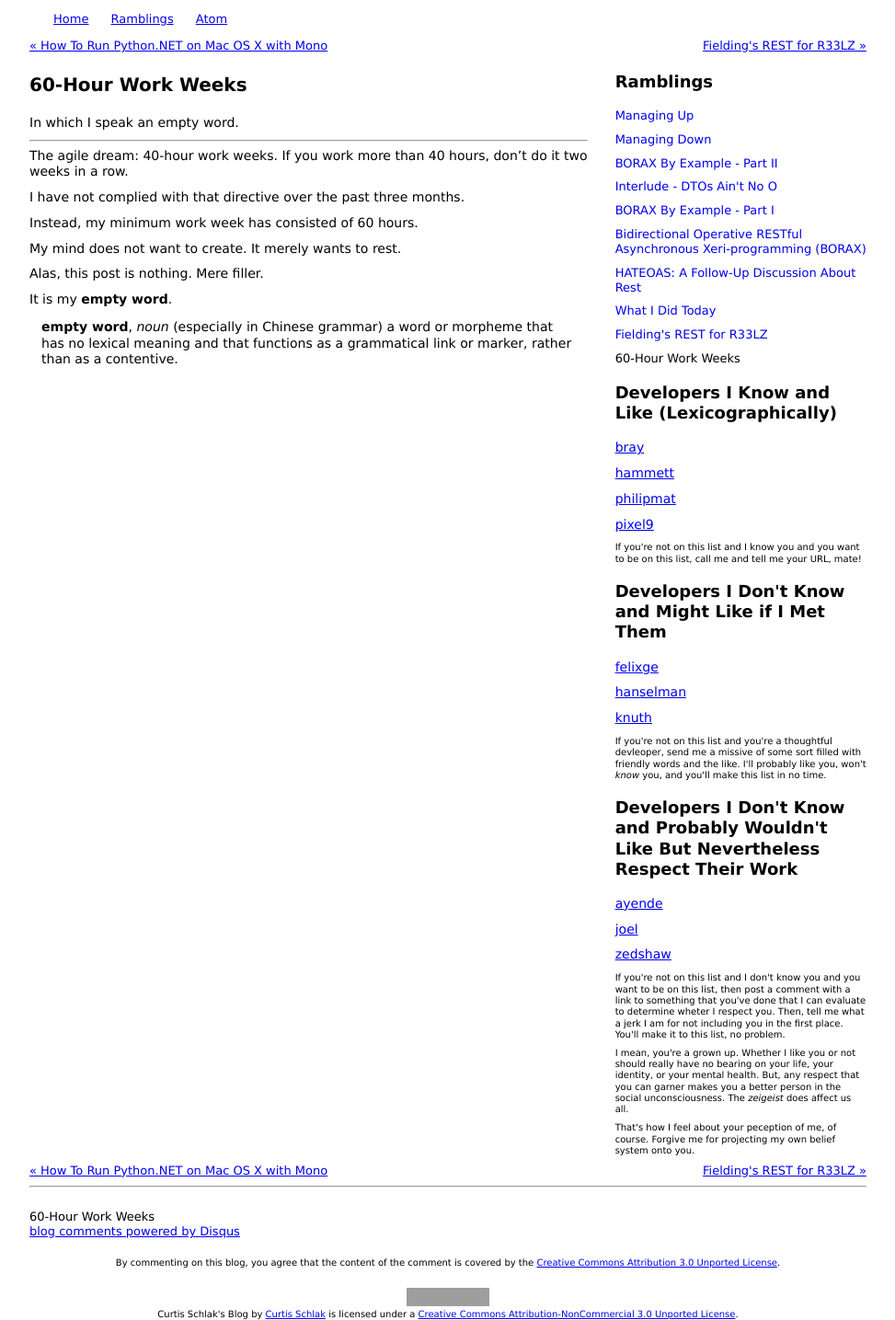
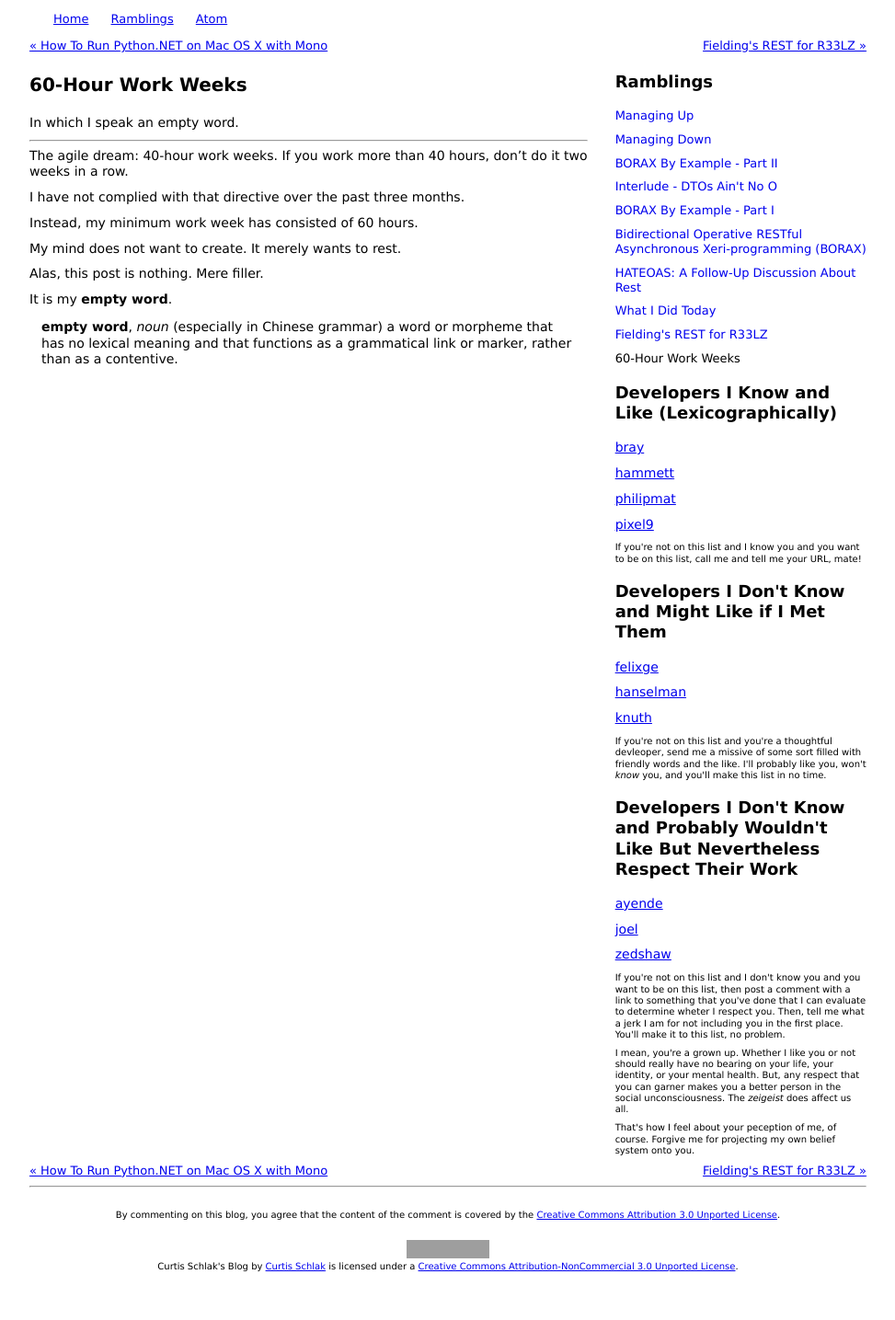
Before and after one commit to roberts-sandbox/test-realist, a Jekyll site: the page built from _posts/2012-01-18-empty-word.md, in a window 1280 px wide. Shown: the whole page at 92% size, without its empty margins (153-1126 px from the left). Built offline with Jekyll 4.4.1, drawn with Linux system fonts in a browser that asks for light colours; after the commit the page ends 1383 px from its top, so only the background shows below that; grey boxes are pictures that could not be loaded.

Commit message:
Taking out disqus to see if it messes with GA.

```diff
--- a/_layouts/post.html
+++ b/_layouts/post.html
@@ -134,7 +134,7 @@
 			<div class="disqus-spacer">
 				<hr>
 			</div>
-			<section class="yui3-u-1">
+			<!-- section class="yui3-u-1">
 				<div id="disqus_thread"></div>
 				<script type="text/javascript">
 				    /* * * CONFIGURATION VARIABLES: EDIT BEFORE PASTING INTO YOUR WEBPAGE * * */
@@ -155,7 +155,7 @@
 				    })();
 				</script>
 				<a href="http://disqus.com" class="dsq-brlink">blog comments powered by <span class="logo-disqus">Disqus</span></a>
-			</section>
+			</section -->
 			<footer class="yui3-u-1 bottom">
 				By commenting on this blog, you agree that the content of the comment is covered by the <a rel="license" href="http://creativecommons.org/licenses/by/3.0/">Creative Commons Attribution 3.0 Unported License</a>.
 			</footer>
```
